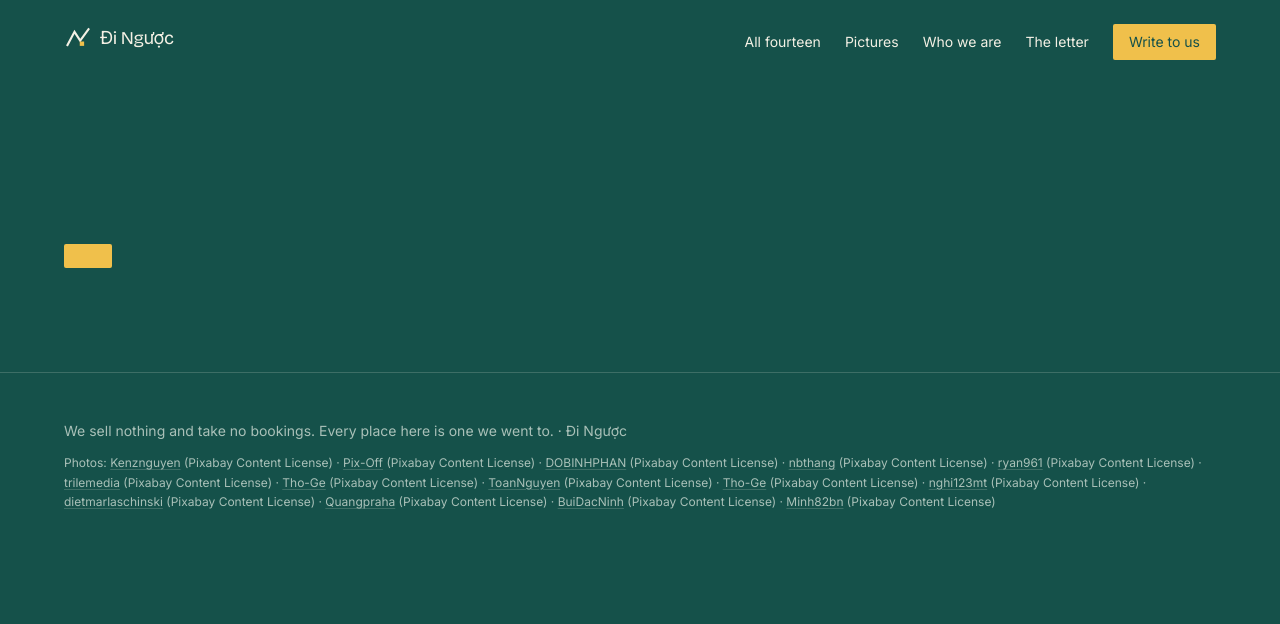
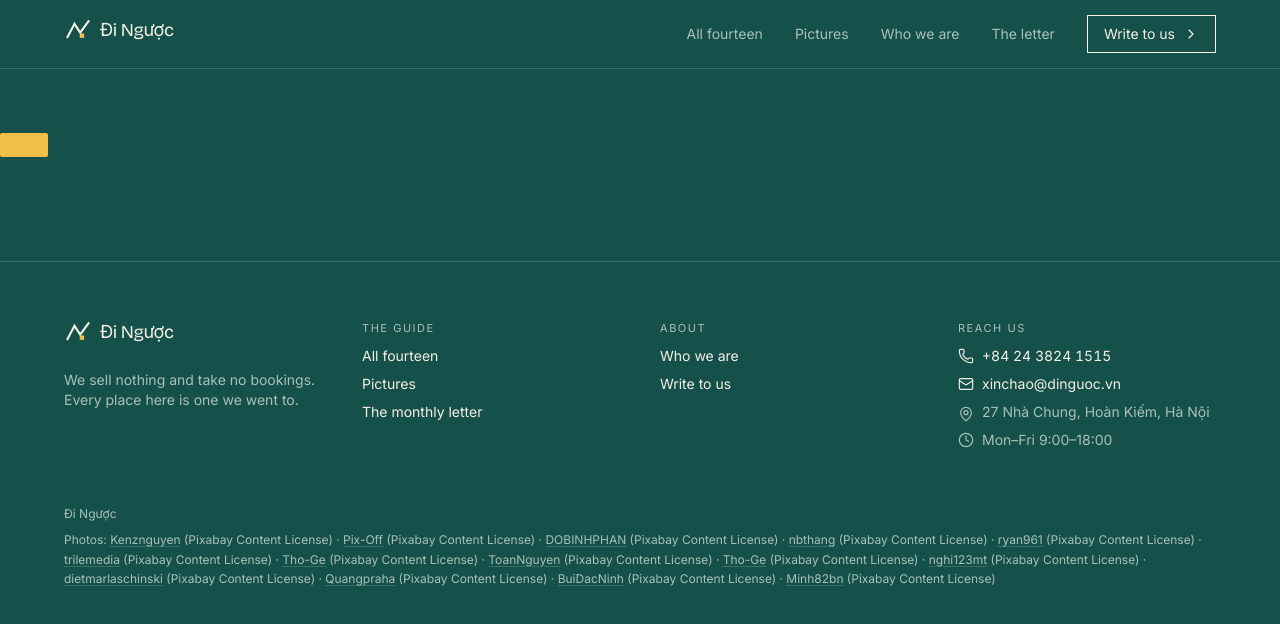
Before and after one commit to ThanhNV121097/project-3f77af57, a React (Vite) app in the folder code/frontend/: page / in a window 1280 px wide. Shown: the top 624 px of the page. Built offline with nearby package versions, Linux system fonts and the light colour scheme.

Commit message:
design: the shell — header, footer, routes

```diff
--- a/code/frontend/src/App.tsx
+++ b/code/frontend/src/App.tsx
@@ -1,69 +1,164 @@
-import { useState } from "react";
-import { Link, Route, Routes } from "react-router-dom";
+import { useEffect, useState } from "react";
+import { Link, Route, Routes, useLocation } from "react-router-dom";
 import { T, useList, useContent } from "./editable";
 import Home from "./pages/Home";
+import Destinations from "./pages/Destinations";
+import Destination from "./pages/Destination";
+import Pictures from "./pages/Pictures";
+import About from "./pages/About";
+import Letter from "./pages/Letter";
+import Contact from "./pages/Contact";
 import Logo from "./components/Logo";
 import MenuToggle from "./components/MenuToggle";
+import MobileMenu from "./components/MobileMenu";
 import ContactDock from "./components/ContactDock";
 import PhotoCredits from "./components/PhotoCredits";
-import { DirectionsOne, DirectionsTwo, DirectionsThree } from "./pages/Directions";
+import Icon from "./components/Icon";
+import { PageViews } from "./site";
 
-/**
- * The shell the design replaces.
- *
- * This file is a placeholder so the scaffold builds and runs before the
- * design exists. The team rewrites it and adds components under
- * src/components/; what must stay is the rule every component follows: the
- * words come from content.json through <T/>, the colours from theme.css.
- *
- * The site has pages, not only a home page: each is a file in src/pages/ and
- * a <Route> below, sharing the header and footer. The footer keeps
- * <PhotoCredits/>: the stock photos' credits, which their licences ask for.
- */
 export default function App() {
   return (
-    <Routes>
-      {/* Outside the shell on purpose: a direction seen through the
-          scaffold's placeholder header cannot be judged. */}
-      <Route path="/directions-1" element={<DirectionsOne />} />
-      <Route path="/directions-2" element={<DirectionsTwo />} />
-      <Route path="/directions-3" element={<DirectionsThree />} />
-      <Route path="*" element={<Shell />} />
-    </Routes>
-  );
-}
-
-function Shell() {
-  const links = useList<{ label: string; href: string }>("nav.links");
-  const name = useContent("site.name");
-  const [open, setOpen] = useState(false);
-  return (
     <div className="min-h-screen bg-ground text-ink font-body">
-      <header className="mx-auto max-w-page px-[var(--gutter)] py-6 flex items-center justify-between">
-        <Link to="/" aria-label={name}><Logo /></Link>
-        <nav className="hidden lg:flex items-center gap-6 text-sm">
-          {links.map((l, i) => <T key={i} k={`nav.links.${i}.label`} as="a" href={l.href} />)}
-          <T k="nav.cta.label" as="a" href="#contact" className="rounded bg-accent px-4 py-2 text-accent-ink" />
-        </nav>
-        <div className="flex items-center gap-1 lg:hidden">
-          <MenuToggle open={open} onToggle={() => setOpen((o) => !o)} />
-        </div>
-      </header>
-      {open && (
-        <nav className="fixed inset-0 top-[88px] z-40 flex flex-col gap-6 bg-ground px-[var(--gutter)] py-10 text-2xl lg:hidden">
-          {links.map((l, i) => <T key={i} k={`nav.links.${i}.label`} as="a" href={l.href} />)}
-        </nav>
-      )}
-      <main className="mx-auto max-w-page px-[var(--gutter)] py-24">
+      <PageViews />
+      <ScrollToTop />
+      <Header />
+      <main>
         <Routes>
           <Route path="/" element={<Home />} />
+          <Route path="/destinations" element={<Destinations />} />
+          <Route path="/destinations/:id" element={<Destination />} />
+          <Route path="/pictures" element={<Pictures />} />
+          <Route path="/about" element={<About />} />
+          <Route path="/letter" element={<Letter />} />
+          <Route path="/contact" element={<Contact />} />
+          <Route path="*" element={<Home />} />
         </Routes>
       </main>
-      <footer className="mx-auto max-w-page px-[var(--gutter)] py-12 text-sm text-ink-soft border-t border-line">
-        <T k="footer.line" /> · {name}
-        <PhotoCredits className="mt-3" />
-      </footer>
+      <Footer />
       <ContactDock />
     </div>
   );
 }
+
+function ScrollToTop() {
+  const { pathname } = useLocation();
+  useEffect(() => {
+    window.scrollTo(0, 0);
+  }, [pathname]);
+  return null;
+}
+
+function Header() {
+  const links = useList<{ label: string; href: string }>("nav.links");
+  const cta = useContent<{ label: string; href: string }>("nav.cta");
+  const name = useContent<string>("site.name");
+  const [open, setOpen] = useState(false);
+  const { pathname } = useLocation();
+  useEffect(() => {
+    setOpen(false);
+  }, [pathname]);
+  return (
+    <header className="sticky top-0 z-30 border-b border-line bg-ground">
+      <div className="mx-auto flex h-[var(--header-h)] max-w-page items-center justify-between px-[var(--gutter)]">
+        <Link to="/" aria-label={name} data-testid="nav-home">
+          <Logo />
+        </Link>
+        <nav className="hidden items-center gap-8 text-sm lg:flex">
+          {links.map((l, i) => (
+            <Link key={l.href} to={l.href} className="text-ink-soft transition-colors duration-[var(--duration-fast)] hover:text-ink">
+              <T k={`nav.links.${i}.label`} />
+            </Link>
+          ))}
+          <Link
+            to={cta.href}
+            data-testid="nav-contact"
+            className="inline-flex items-center gap-2 border border-ink px-4 py-2 text-ink transition-colors duration-[var(--duration-fast)] hover:bg-ink hover:text-ground"
+          >
+            <T k="nav.cta.label" />
+            <Icon name="next" size={16} />
+          </Link>
+        </nav>
+        <div className="lg:hidden">
+          <MenuToggle open={open} onToggle={() => setOpen((o) => !o)} />
+        </div>
+      </div>
+      <MobileMenu open={open} onClose={() => setOpen(false)}>
+        <div className="flex flex-col gap-6 px-[var(--gutter)] py-10 font-display text-3xl">
+          {links.map((l, i) => (
+            <Link key={l.href} to={l.href} onClick={() => setOpen(false)}>
+              <T k={`nav.links.${i}.label`} />
+            </Link>
+          ))}
+          <Link to={cta.href} onClick={() => setOpen(false)} data-testid="nav-contact-mobile" className="text-accent-ink">
+            <span className="inline-flex items-center gap-2 bg-ink px-4 py-2 text-ground">
+              <T k="nav.cta.label" />
+              <Icon name="next" size={18} />
+            </span>
+          </Link>
+        </div>
+      </MobileMenu>
+    </header>
+  );
+}
+
+function Footer() {
+  const name = useContent<string>("site.name");
+  const phone = useContent<string>("contact.phone");
+  const email = useContent<string>("contact.email");
+  const address = useContent<string>("contact.address");
+  const hours = useContent<string>("contact.hours");
+  return (
+    <footer className="mt-24 border-t border-line">
+      <div className="mx-auto grid max-w-page gap-10 px-[var(--gutter)] py-14 sm:grid-cols-2 lg:grid-cols-4">
+        <div>
+          <Logo />
+          <T k="footer.line" as="p" className="mt-4 max-w-[34ch] text-sm text-ink-soft" />
+        </div>
+        <nav className="flex flex-col gap-2 text-sm">
+          <T k="footer.guide" className="label text-ink-soft" />
+          <Link to="/destinations" className="hover:text-accent-ink">
+            <T k="nav.links.0.label" />
+          </Link>
+          <Link to="/pictures">
+            <T k="nav.links.1.label" />
+          </Link>
+          <Link to="/letter">
+            <T k="footer.letter" />
+          </Link>
+        </nav>
+        <nav className="flex flex-col gap-2 text-sm">
+          <T k="footer.about" className="label text-ink-soft" />
+          <Link to="/about">
+            <T k="nav.links.2.label" />
+          </Link>
+          <Link to="/contact">
+            <T k="nav.cta.label" />
+          </Link>
+        </nav>
+        <div className="flex flex-col gap-2 text-sm">
+          <T k="footer.reach" className="label text-ink-soft" />
+          <a href={`tel:${phone.replace(/\s/g, "")}`} className="inline-flex items-center gap-2">
+            <Icon name="phone" size={16} />
+            <span className="figures">{phone}</span>
+          </a>
+          <a href={`mailto:${email}`} className="inline-flex items-center gap-2">
+            <Icon name="mail" size={16} />
+            {email}
+          </a>
+          <span className="inline-flex items-start gap-2 text-ink-soft">
+            <Icon name="address" size={16} className="mt-1" />
+            {address}
+          </span>
+          <span className="inline-flex items-center gap-2 text-ink-soft">
+            <Icon name="hours" size={16} />
+            {hours}
+          </span>
+        </div>
+      </div>
+      <div className="mx-auto max-w-page px-[var(--gutter)] pb-10 text-xs text-ink-soft">
+        <span>{name}</span>
+        <PhotoCredits className="mt-2" />
+      </div>
+    </footer>
+  );
+}
```
